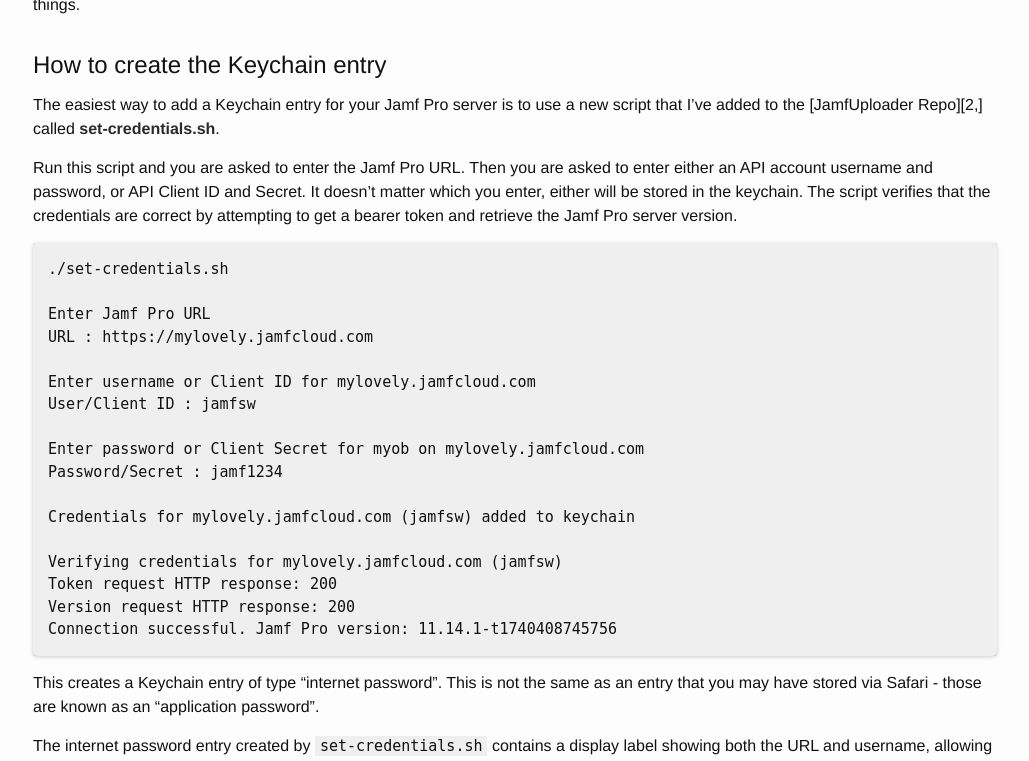
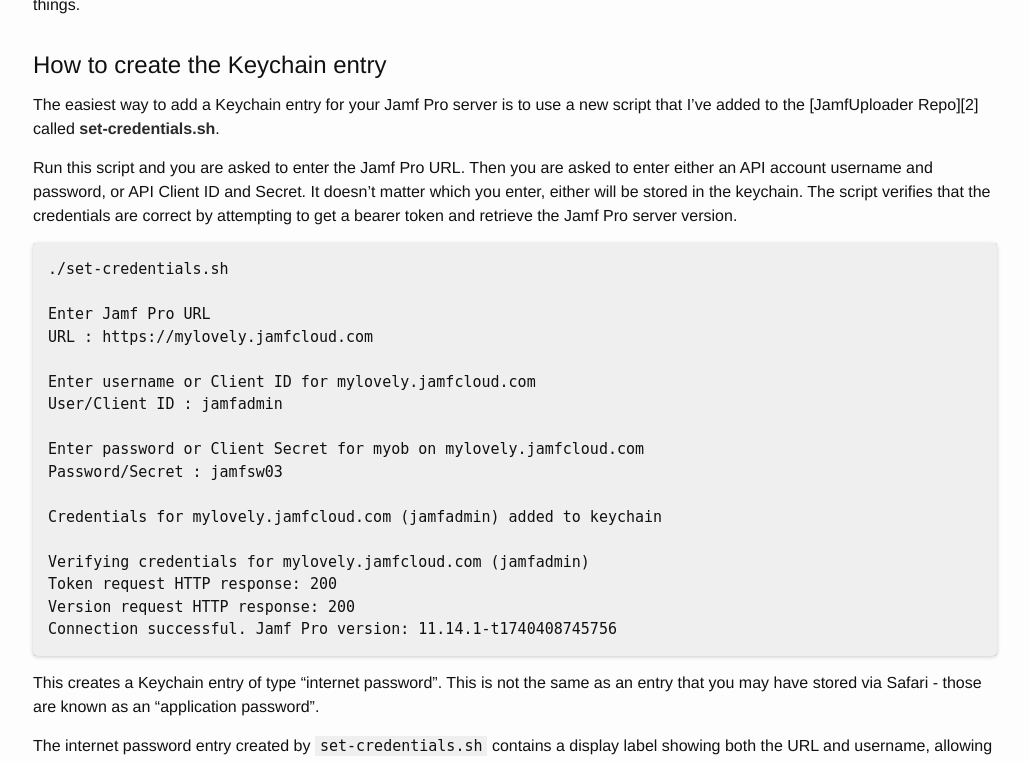
Before and after one commit to grahampugh/grahampugh.github.io, a Jekyll site: the page built from _posts/2025-03-14-jamfuploader-keychain.md, in a window 1280 px wide and 1400 px high, scrolled down 1450 px. Shown: the top 761 px of the window, without its empty margins (125-1154 px from the left). Built offline with Jekyll 4.4.1, drawn with Linux system fonts in a browser that asks for light colours; comment, search, counter and statistics services are not loaded; some of the changed text lies outside the part shown.

Commit message:
some typos

```diff
--- a/_posts/2025-03-14-jamfuploader-keychain.md
+++ b/_posts/2025-03-14-jamfuploader-keychain.md
@@ -42,7 +42,7 @@
 
 ## How to create the Keychain entry
 
-The easiest way to add a Keychain entry for your Jamf Pro server is to use a new script that I've added to the [JamfUploader Repo][2,] called [set-credentials.sh][3].
+The easiest way to add a Keychain entry for your Jamf Pro server is to use a new script that I've added to the [JamfUploader Repo][2] called [set-credentials.sh][3].
 
 Run this script and you are asked to enter the Jamf Pro URL. Then you are asked to enter either an API account username and password, or API Client ID and Secret. It doesn't matter which you enter, either will be stored in the keychain. The script verifies that the credentials are correct by attempting to get a bearer token and retrieve the Jamf Pro server version.
 
@@ -52,14 +52,14 @@
     URL : https://mylovely.jamfcloud.com
 
     Enter username or Client ID for mylovely.jamfcloud.com
-    User/Client ID : jamfsw
+    User/Client ID : jamfadmin
 
     Enter password or Client Secret for myob on mylovely.jamfcloud.com
-    Password/Secret : jamf1234
+    Password/Secret : jamfsw03
 
-    Credentials for mylovely.jamfcloud.com (jamfsw) added to keychain
+    Credentials for mylovely.jamfcloud.com (jamfadmin) added to keychain
 
-    Verifying credentials for mylovely.jamfcloud.com (jamfsw)
+    Verifying credentials for mylovely.jamfcloud.com (jamfadmin)
     Token request HTTP response: 200
     Version request HTTP response: 200
     Connection successful. Jamf Pro version: 11.14.1-t1740408745756
```
Also changed, not shown: other parts of _posts/2025-03-14-jamfuploader-keychain.md (+1 -1 lines).
